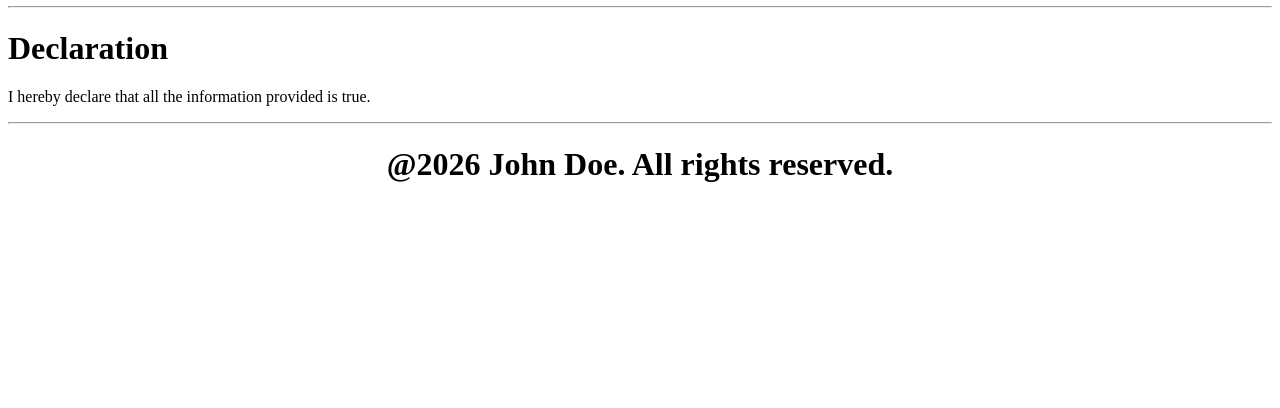
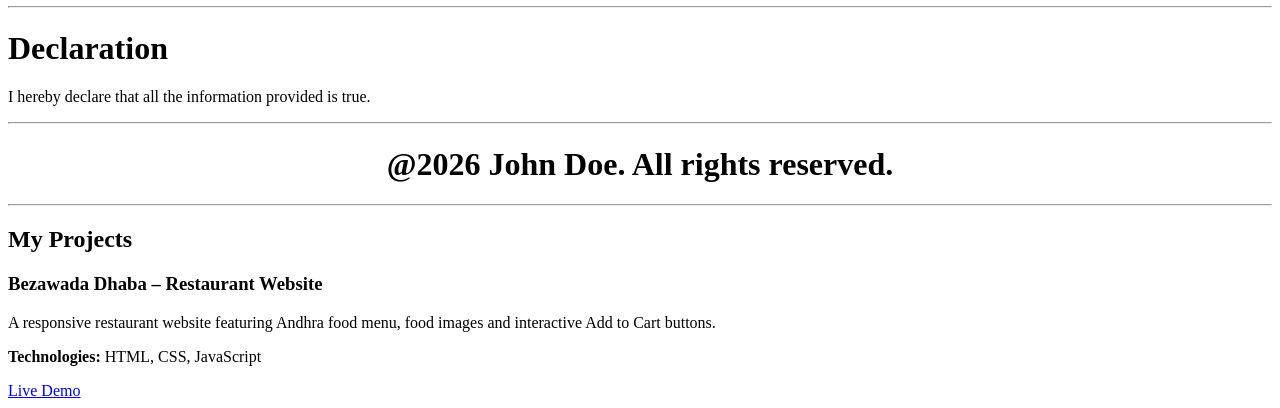
Before and after one commit to inkolluprudhvir-wq/prudhviraj-portfolio, a plain HTML site: page index.html in a window 1280 px wide. Shown: the part 1155-1563 px from the top of the page. Before the commit the page ends 1359 px from the top, so only its background shows below. Drawn offline with Linux system fonts and the light colour scheme.

Commit message:
Add project section for Bezawada Dhaba
Added project details for Bezawada Dhaba restaurant website.

```diff
--- a/index.html
+++ b/index.html
@@ -133,6 +133,22 @@
     <hr>
 
     <center><h1> @2026 John Doe. All rights reserved.</h1></center>
+<hr>
 
+<h2>My Projects</h2>
+
+<h3>Bezawada Dhaba – Restaurant Website</h3>
+
+<p>
+A responsive restaurant website featuring Andhra food menu,
+food images and interactive Add to Cart buttons.
+</p>
+
+<p><b>Technologies:</b> HTML, CSS, JavaScript</p>
+
+<a href="https://dazzling-jelly-154d12.netlify.app"
+target="_blank">
+Live Demo
+</a>
 </body>
 </html>
```
